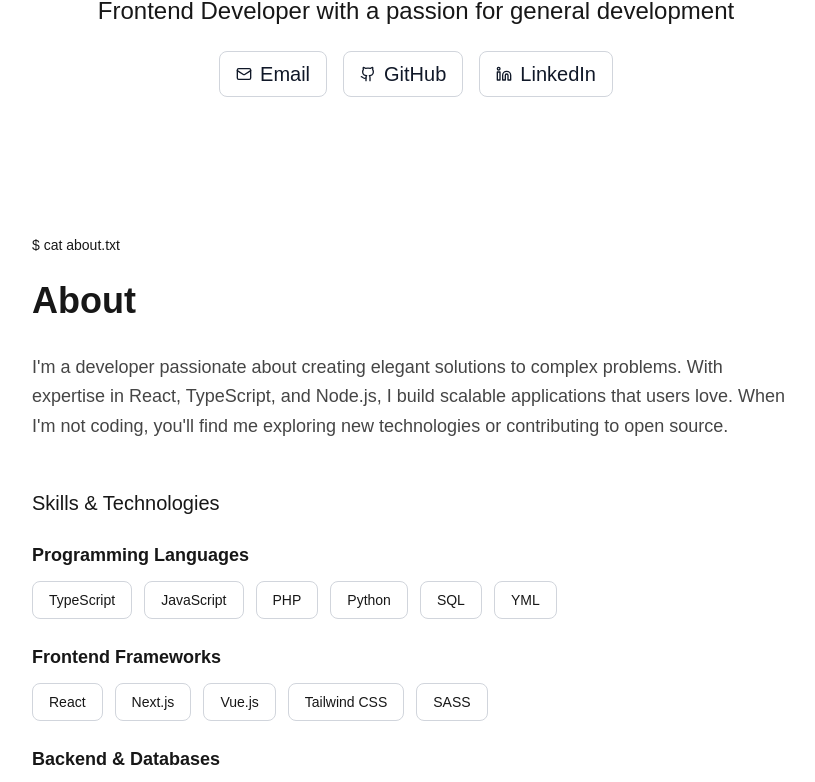
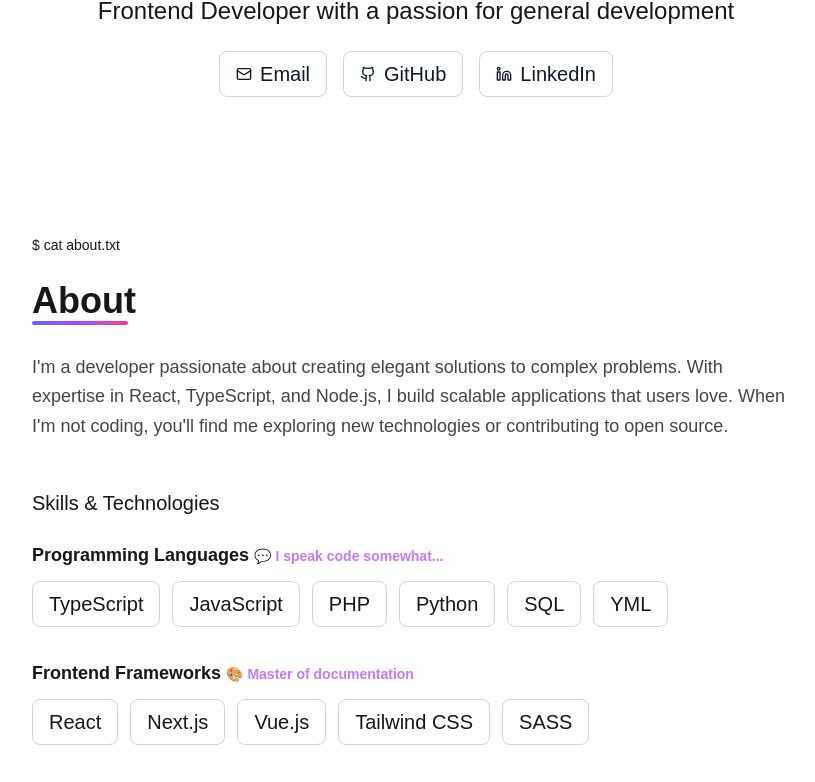
Before and after one commit to Sinyedu/React-Portfolio-Web, a Next.js app: page / in a window 1280 px wide. Shown: the part 727-1509 px from the top of the page, without its empty margins (224-1039 px from the left). Built offline with nearby package versions, Linux system fonts and the light colour scheme.

Commit message:
feat: Animations and added more personality

```diff
--- a/src/app/components/about-section.tsx
+++ b/src/app/components/about-section.tsx
@@ -1,22 +1,43 @@
 "use client";
 
 import { AboutContent } from "@/core/types";
-import { motion } from "framer-motion";
+import { motion, Variants } from "framer-motion";
 
 interface AboutSectionProps {
   content: AboutContent;
   skills: Record<string, string[]>;
 }
 
+const containerVariants: Variants = {
+  hidden: { opacity: 0 },
+  visible: {
+    opacity: 1,
+    transition: { staggerChildren: 0.15, when: "beforeChildren" },
+  },
+};
+
+const itemVariants: Variants = {
+  hidden: { opacity: 0, y: 20, rotate: -10 },
+  visible: {
+    opacity: 1,
+    y: 0,
+    rotate: 0,
+    transition: { type: "spring", stiffness: 300, damping: 20 },
+  },
+};
+
 export function AboutSection({ content, skills }: AboutSectionProps) {
   return (
-    <section id="about" className="container mx-auto px-4 py-16 md:py-24">
+    <section
+      id="about"
+      className="container mx-auto px-4 py-16 md:py-24 relative overflow-hidden"
+    >
       <motion.div
-        initial={{ opacity: 0, y: 50 }}
-        whileInView={{ opacity: 1, y: 0 }}
+        initial="hidden"
+        whileInView="visible"
         viewport={{ once: true, amount: 0.3 }}
-        transition={{ duration: 0.6 }}
-        className="max-w-3xl mx-auto"
+        variants={containerVariants}
+        className="max-w-3xl mx-auto relative z-10"
       >
         <div className="mb-6">
           <span className="text-sm text-muted-foreground dark:text-muted-foreground-dark">
@@ -24,9 +45,21 @@
           </span>
         </div>
 
-        <h2 className="text-3xl md:text-4xl font-semibold mb-8 text-foreground dark:text-foreground-dark">
+        <motion.h2
+          initial={{ x: -100, opacity: 0 }}
+          animate={{ x: 0, opacity: 1 }}
+          transition={{ type: "spring", stiffness: 80, damping: 15 }}
+          className="text-3xl md:text-4xl font-semibold mb-8 text-foreground dark:text-foreground-dark relative"
+        >
           {content.title}
-        </h2>
+          <motion.span
+            className="absolute left-0 -bottom-1 w-24 h-1 bg-gradient-to-r from-indigo-500 via-purple-500 to-pink-500 rounded-full"
+            initial={{ scaleX: 0 }}
+            animate={{ scaleX: 1 }}
+            transition={{ duration: 0.8, delay: 0.3 }}
+          />
+        </motion.h2>
+
         <p className="text-base md:text-lg text-foreground/80 dark:text-foreground-dark/80 mb-12 leading-relaxed">
           {content.content}
         </p>
@@ -36,25 +69,44 @@
             Skills & Technologies
           </h3>
 
-          <div className="space-y-6">
+          <motion.div variants={containerVariants} className="space-y-8">
             {Object.entries(skills).map(([category, skillList]) => (
-              <div key={category}>
+              <motion.div key={category} variants={itemVariants}>
                 <h4 className="text-lg font-semibold mb-3 text-foreground dark:text-foreground-dark">
-                  {category}
+                  {category}{" "}
+                  <span className="text-sm text-purple-400">
+                    {category === "Programming Languages"
+                      ? "💬 I speak code somewhat..."
+                      : category === "Frontend Frameworks"
+                      ? "🎨 Master of documentation"
+                      : category === "Backend & Databases"
+                      ? "🗄️ Accidentally deleted databases"
+                      : category === "Tools & DevOps"
+                      ? "⚙️ My code is pristine right?..."
+                      : category === "APIs & Others"
+                      ? "🔗 1 + 1 = 2 right?"
+                      : "🛠️ Toolbox ready"}
+                  </span>
                 </h4>
                 <div className="flex flex-wrap gap-3">
                   {skillList.map((skill) => (
-                    <div
+                    <motion.div
                       key={skill}
-                      className="border border-gray-300 dark:border-gray-700 rounded-lg px-4 py-2 hover:bg-gray-100 dark:hover:bg-gray-800 transition-colors text-sm text-foreground dark:text-foreground-dark"
+                      variants={itemVariants}
+                      whileHover={{
+                        scale: 1,
+                        rotate: [0, 5, -5, 0],
+                        textShadow: "0px 0px 5px rgb(255,255,255)",
+                      }}
+                      className="border border-gray-300 dark:border-pink-400 rounded-lg px-4 py-2 text-xl text-foreground dark:text-foreground-dark cursor-pointer hover:shadow-lg transition-all duration-300"
                     >
                       {skill}
-                    </div>
+                    </motion.div>
                   ))}
                 </div>
-              </div>
+              </motion.div>
             ))}
-          </div>
+          </motion.div>
         </div>
       </motion.div>
     </section>
```
